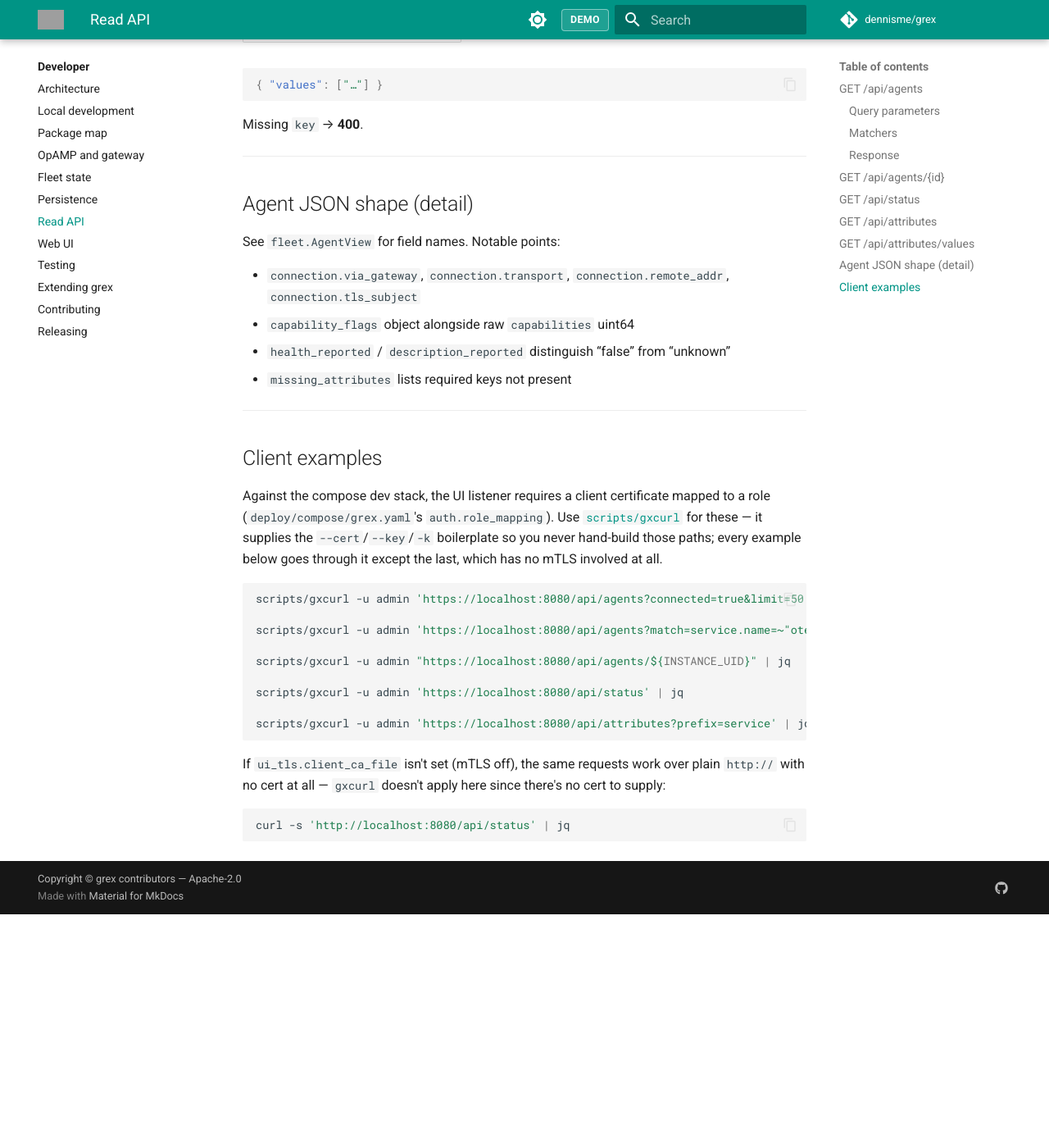
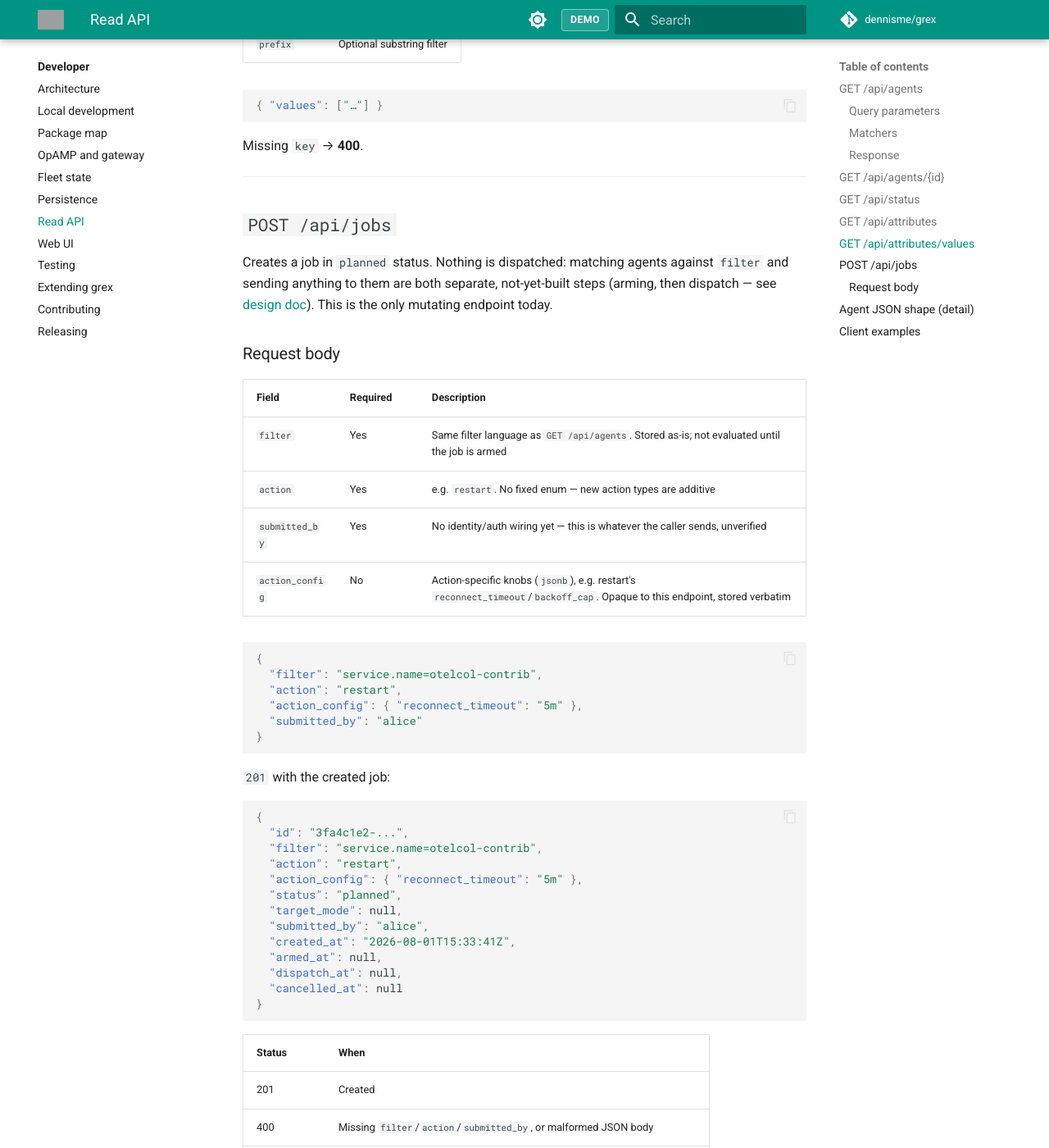
Before and after one commit to cxdy/grex, an MkDocs documentation site: the page built from docs/developer/read-api.md, in a window 1280 px wide and 1400 px high, scrolled down 3404 px. Shown: the whole window at 82% size. Built offline with MkDocs 1.6.1 and Material for MkDocs 9.7.7, drawn with Linux system fonts in a browser that asks for light colours; comment, search, counter and statistics services are not loaded; before the commit the page ends 4519 px from its top, so only the background shows below that; some of the changed text lies outside the part shown; grey boxes are pictures that could not be loaded.

Commit message:
docs: jobs examples

````diff
--- a/docs/developer/read-api.md
+++ b/docs/developer/read-api.md
@@ -1,7 +1,9 @@
 # Read API
 
 Base URL: **UI listener** (default `:8080`). Content-Type:
-`application/json`. **Read-only** — no write endpoints in 1.0.
+`application/json`. Mostly read-only: the one exception is `POST
+/api/jobs` below, the first piece of the not-yet-finished jobs/mutation
+feature (see [design doc](../spec/design.md#jobs-schema-and-execution)).
 
 !!! note "Auth"
     mTLS with SPIFFE IDs is shipped (see
@@ -146,6 +148,59 @@ Missing `key` → **400**.
 
 ---
 
+## `POST /api/jobs`
+
+Creates a job in `planned` status. Nothing is dispatched: matching agents
+against `filter` and sending anything to them are both separate,
+not-yet-built steps (arming, then dispatch — see [design
+doc](../spec/design.md#jobs-schema-and-execution)). This is the only
+mutating endpoint today.
+
+### Request body
+
+| Field | Required | Description |
+|-------|----------|-------------|
+| `filter` | Yes | Same filter language as `GET /api/agents`. Stored as-is; not evaluated until the job is armed |
+| `action` | Yes | e.g. `restart`. No fixed enum — new action types are additive |
+| `submitted_by` | Yes | No identity/auth wiring yet — this is whatever the caller sends, unverified |
+| `action_config` | No | Action-specific knobs (`jsonb`), e.g. restart's `reconnect_timeout`/`backoff_cap`. Opaque to this endpoint, stored verbatim |
+
+```json
+{
+  "filter": "service.name=otelcol-contrib",
+  "action": "restart",
+  "action_config": { "reconnect_timeout": "5m" },
+  "submitted_by": "alice"
+}
+```
+
+`201` with the created job:
+
+```json
+{
+  "id": "3fa4c1e2-...",
+  "filter": "service.name=otelcol-contrib",
+  "action": "restart",
+  "action_config": { "reconnect_timeout": "5m" },
+  "status": "planned",
+  "target_mode": null,
+  "submitted_by": "alice",
+  "created_at": "2026-08-01T15:33:41Z",
+  "armed_at": null,
+  "dispatch_at": null,
+  "cancelled_at": null
+}
+```
+
+| Status | When |
+|--------|------|
+| 201 | Created |
+| 400 | Missing `filter`/`action`/`submitted_by`, or malformed JSON body |
+| 503 | `database.host` unset — jobs have no in-memory fallback, unlike agent reads |
+| 500 | Backend error |
+
+---
+
 ## Agent JSON shape (detail)
 
 See `fleet.AgentView` for field names. Notable points:
@@ -178,6 +233,10 @@ scripts/gxcurl -u admin "https://localhost:8080/api/agents/${INSTANCE_UID}" | jq
 scripts/gxcurl -u admin 'https://localhost:8080/api/status' | jq
 
 scripts/gxcurl -u admin 'https://localhost:8080/api/attributes?prefix=service' | jq
+
+scripts/gxcurl -u admin -X POST 'https://localhost:8080/api/jobs' \
+  -H 'Content-Type: application/json' \
+  -d '{"filter":"service.name=otelcol-contrib","action":"restart","submitted_by":"alice"}' | jq
 ```
 
 If `ui_tls.client_ca_file` isn't set (mTLS off), the same requests work
````
Also changed, not shown: 2 other files.
